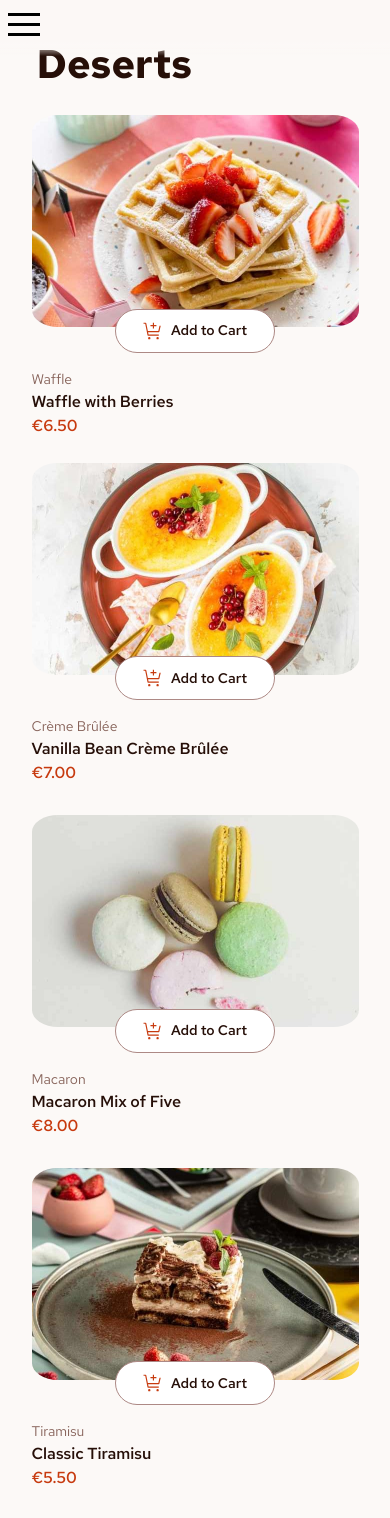
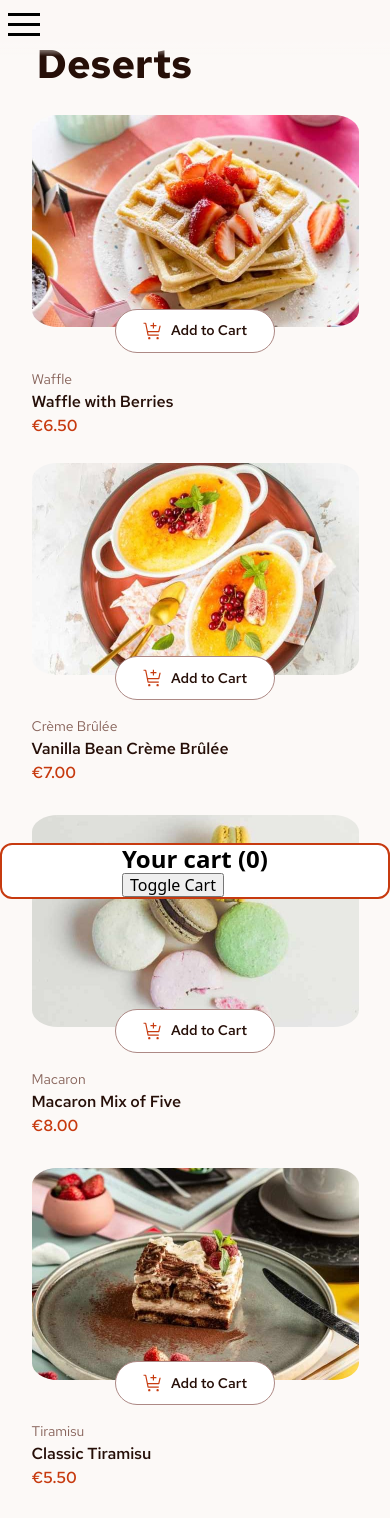
Before and after one commit to Anubliss-0/product-list-with-cart, a React (Vite) app: page /deserts in a window 390 px wide. Shown: the top 1518 px of the page. Built offline with nearby package versions, Linux system fonts and the light colour scheme.

Commit message:
Rebuilt cart for phone

```diff
--- a/src/App.module.scss
+++ b/src/App.module.scss
@@ -34,6 +34,7 @@
     margin-left: $spacing-400;
 
     @include respond-to-tablet {
+        @include flex-column-center;
         width: 100%;
         margin: 0;
     }
--- a/src/App.tsx
+++ b/src/App.tsx
@@ -5,6 +5,7 @@ import Cart from "./components/Cart/Cart";
 import ConfirmationModal from "./components/ConfirmationModal/ConfirmationModal";
 import Header from "./components/Header/Header";
 import PhoneHeader from "./components/PhoneHeader/PhoneHeader";
+import PhoneCart from "./components/Cart/PhoneCart/PhoneCart";
 
 type CartProps = {
   id: number;
@@ -34,6 +35,11 @@ function App() {
             setCart={setCart}
             setShowConfirmation={setShowConfirmation}
           />
+          <PhoneCart
+            cart={cart}
+            setCart={setCart}
+            setShowConfirmation={setShowConfirmation}
+          />
         </div>
       </main>
       <aside>
--- a/src/components/Cart/Cart.module.scss
+++ b/src/components/Cart/Cart.module.scss
@@ -35,8 +35,7 @@
     }
 
     @include respond-to-tablet {
-        position: relative;
-        width: 100%;
+       display: none;
     }
 }
 
--- /dev/null
+++ b/src/components/Cart/PhoneCart/PhoneCart.module.scss
@@ -0,0 +1,49 @@
+@import "../../../styles/variables.scss";
+@import "../../../styles/utilities.scss";
+@import "../../../styles/typography.scss";
+
+.phoneCart {
+    display: none;
+    position: fixed;
+    // Arbitrary number until element fully styled.
+    bottom: -55px;
+    padding: 0 $spacing-300;
+    border-radius: .75rem;
+    background-color: $white;
+    border: 2px solid $red;
+    width: calc(100% - ($spacing-500 * 2));
+    transition: 0.7s;
+
+    @include respond-to-tablet {
+        @include flex-column-center;
+    }
+
+    @include respond-to-phone {
+        width: 100%;
+    }
+
+    ul {
+        overflow-y: scroll;
+        max-height: 50vh;
+    }
+}
+
+.showPhoneCart {
+    bottom: 0rem;
+}
+
+.lowerCart {
+    max-height: 0;
+    overflow: hidden;
+    transition: max-height 0.7s ease-out;
+}
+
+.openCart {
+    max-height: 80vh; /* Set a value that is larger than the expected height */
+    transition: 0.7s;
+}
+
+.noBorder {
+    transition: 0.7s;
+    border: 2px solid $white;
+}
--- /dev/null
+++ b/src/components/Cart/PhoneCart/PhoneCart.tsx
@@ -0,0 +1,85 @@
+import { useTranslation, Trans } from "../../../i18n";
+import { flattenAndMapData } from "../../../utils/flattenAndMapData";
+import styles from "./PhoneCart.module.scss"
+import ConfirmButton from "../ConfirmButton/ConfirmButton";
+import { useState } from "react";
+
+type CartProps = {
+    id: number;
+    quantity: number;
+};
+
+type CartComponentProps = {
+    cart: CartProps[];
+    setCart: React.Dispatch<React.SetStateAction<CartProps[]>>;
+    setShowConfirmation: React.Dispatch<React.SetStateAction<boolean>>
+};
+
+const dataMap = flattenAndMapData();
+
+function Cart({ cart, setCart, setShowConfirmation }: CartComponentProps) {
+    const { t } = useTranslation();
+    const [showCart, setShowCart] = useState(false);
+
+    const total = cart.reduce((sum, item) => {
+        const product = dataMap.get(item.id);
+        return sum + (product ? product.price * (item.quantity || 1) : 0);
+    }, 0);
+
+    const removeFromCart = (id: number) => {
+        setCart(cart.filter(item => item.id !== id));
+    };
+
+    return (
+        <section className={`${styles.phoneCart} ${cart.length > 0 ? styles.showPhoneCart : ''} ${showCart ? styles.noBorder : ""}`}>
+            <div className={styles.upperCart}>
+                <h2>{`Your cart (${cart.length})`}</h2>
+                <button onClick={() => setShowCart(prevState => !prevState)}>Toggle Cart</button>
+            </div>
+            <div className={`${styles.lowerCart} ${showCart ? styles.openCart : ""}`}>
+                <ul aria-live="polite">
+                    {cart.map((item) => {
+                        const product = dataMap.get(item.id);
+                        return (
+                            <>
+                                <li key={item.id} className={styles.cartItem}>
+                                    <div className={styles.left}>
+                                        <p>{t(`${product?.section}.items.${product?.name}`)}</p>
+                                        <div>
+                                            <span>{item.quantity}x</span>
+                                            <span>@ €{(product?.price ?? 0).toFixed(2)}</span>
+                                            <span>€{((product?.price ?? 0) * item.quantity).toFixed(2)}</span>
+                                        </div>
+                                    </div>
+                                    <div>
+                                        <button className={styles.removeButton} onClick={() => removeFromCart(item.id)} aria-label={`Remove ${product?.name ?? 'Unknown'} from cart`}>
+                                            <svg xmlns="http://www.w3.org/2000/svg" width="10" height="10" viewBox="0 0 10 10"><path d="M8.375 9.375 5 6 1.625 9.375l-1-1L4 5 .625 1.625l1-1L5 4 8.375.625l1 1L6 5l3.375 3.375-1 1Z" /></svg>
+                                        </button>
+                                    </div>
+                                </li>
+                                <hr />
+                            </>
+                        );
+                    })}
+                </ul>
+                <div className={styles.cartEnd}>
+                    <div className={styles.total}>
+                        <span>{t(`orderTotal`)}</span>
+                        <h4>€{total.toFixed(2)}</h4>
+                    </div>
+                    <div className={styles.carbonInfo}>
+                        <svg xmlns="http://www.w3.org/2000/svg" width="21" height="20" fill="none" viewBox="0 0 21 20"><path fill="#1EA575" d="M8 18.75H6.125V17.5H8V9.729L5.803 8.41l.644-1.072 2.196 1.318a1.256 1.256 0 0 1 .607 1.072V17.5A1.25 1.25 0 0 1 8 18.75Z" /><path fill="#1EA575" d="M14.25 18.75h-1.875a1.25 1.25 0 0 1-1.25-1.25v-6.875h3.75a2.498 2.498 0 0 0 2.488-2.747 2.594 2.594 0 0 0-2.622-2.253h-.99l-.11-.487C13.283 3.56 11.769 2.5 9.875 2.5a3.762 3.762 0 0 0-3.4 2.179l-.194.417-.54-.072A1.876 1.876 0 0 0 5.5 5a2.5 2.5 0 1 0 0 5v1.25a3.75 3.75 0 0 1 0-7.5h.05a5.019 5.019 0 0 1 4.325-2.5c2.3 0 4.182 1.236 4.845 3.125h.02a3.852 3.852 0 0 1 3.868 3.384 3.75 3.75 0 0 1-3.733 4.116h-2.5V17.5h1.875v1.25Z" /></svg>
+                        <p>
+                            <Trans i18nKey="carbonNeutral">
+                                this is a <strong>carbon-neutral</strong> delivery
+                            </Trans>
+                        </p>
+                    </div>
+                    <ConfirmButton setShowConfirmation={setShowConfirmation} />
+                </div>
+            </div>
+        </section>
+    );
+}
+
+export default Cart;
```
